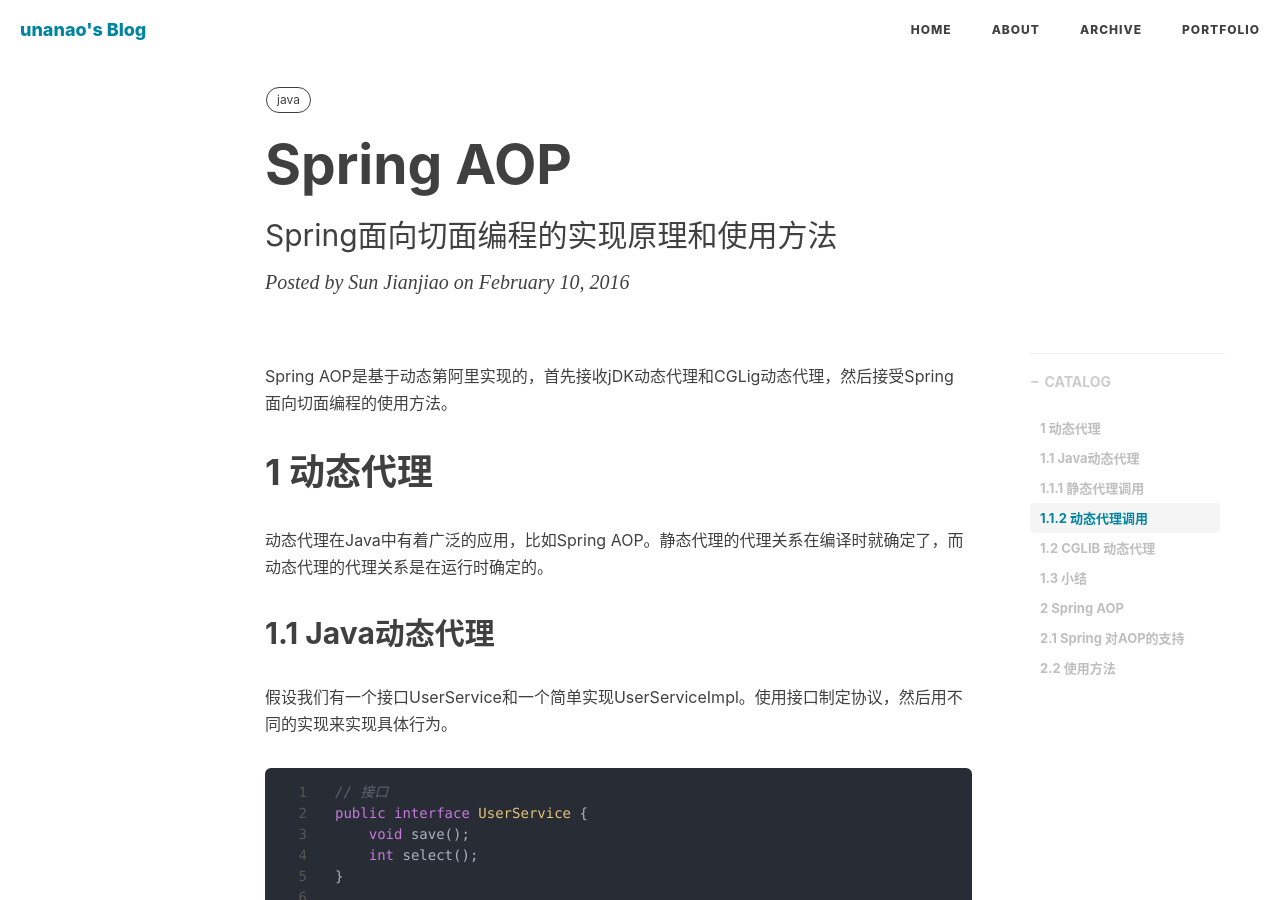
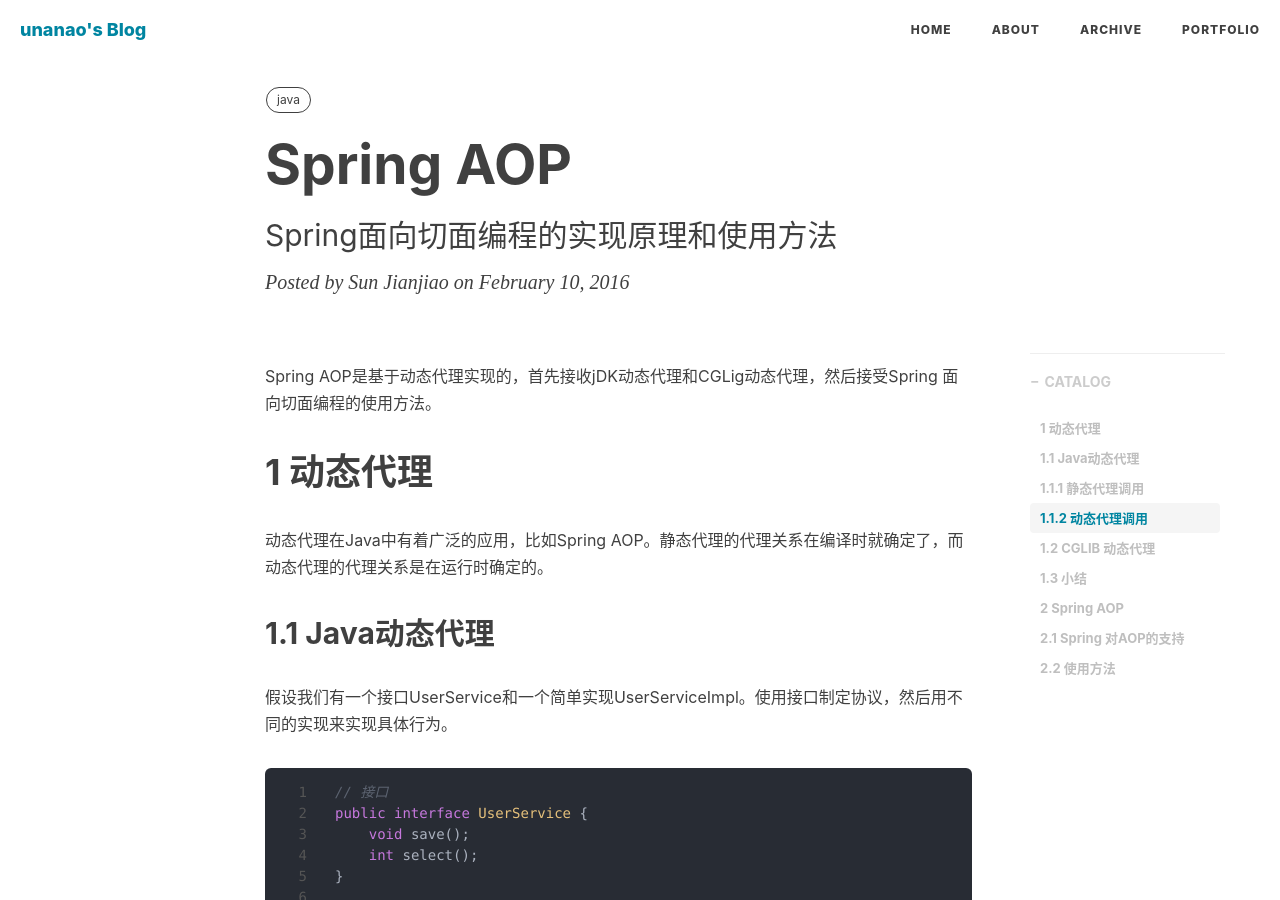
Before and after one commit to xuyumeng/xuyumeng.github.io, a Jekyll site: the page built from _posts/java/2016-02-10-spring-aop.md, in a window 1280 px wide and 900 px high. Built offline with Jekyll 4.4.1, drawn with Linux system fonts in a browser that asks for light colours; nearby versions of some CDN libraries; comment, search, counter and statistics services are not loaded.

Commit message:
动态代理

```diff
--- a/_posts/java/2016-02-10-spring-aop.md
+++ b/_posts/java/2016-02-10-spring-aop.md
@@ -10,7 +10,7 @@
 
 ---
 
-Spring AOP是基于动态第阿里实现的，首先接收jDK动态代理和CGLig动态代理，然后接受Spring 面向切面编程的使用方法。
+Spring AOP是基于动态代理实现的，首先接收jDK动态代理和CGLig动态代理，然后接受Spring 面向切面编程的使用方法。
 
 # 1 动态代理
 
```
